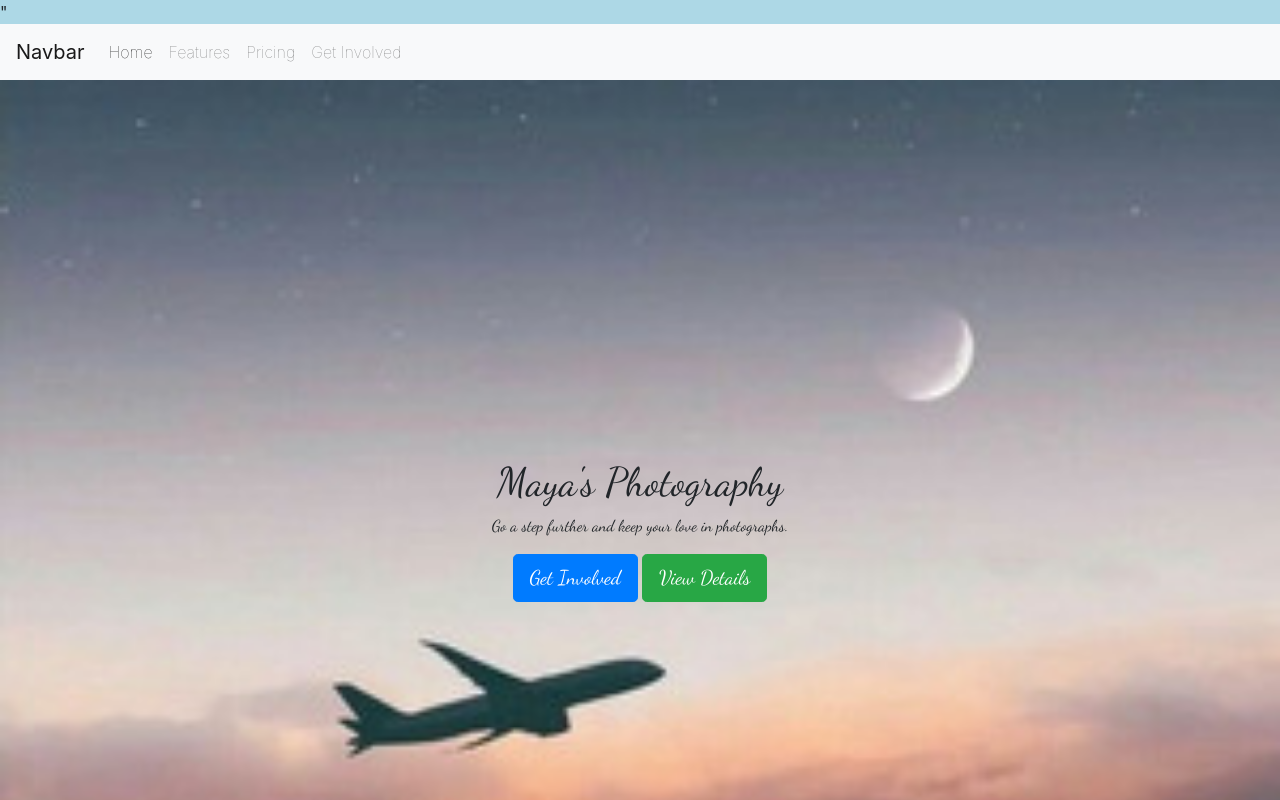
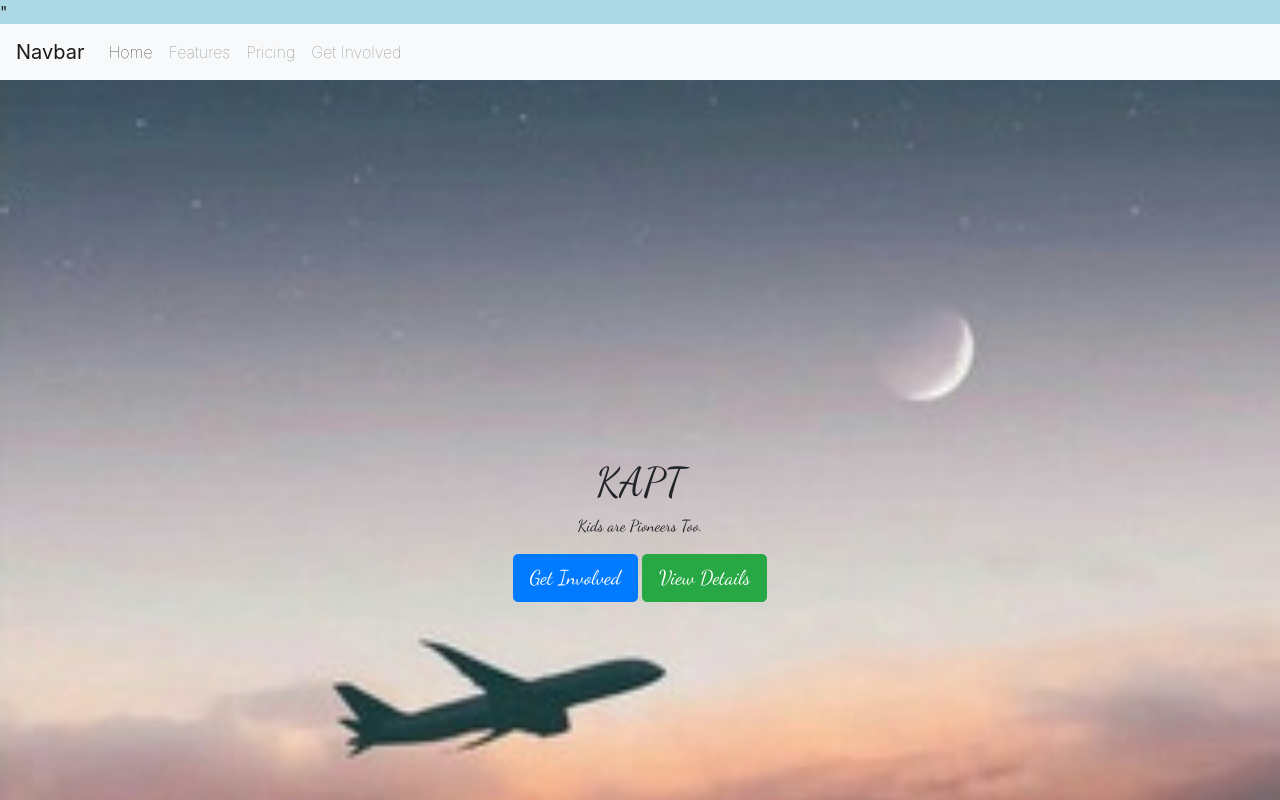
Before and after one commit to mayaflips/projectOne, a plain HTML site: page index.html in a window 1280 px wide. Shown: the top 800 px of the page. Drawn offline with nearby package versions, Linux system fonts and the light colour scheme.

Commit message:
Update index.html

```diff
--- a/index.html
+++ b/index.html
@@ -30,8 +30,8 @@
 
     <header class="d-flex align-items-center">
         <div class="container">
-            <h1>Maya's Photography</h1>
-            <p> Go a step further and keep your love in photographs.</p>
+            <h1>KAPT</h1>
+            <p> Kids are Pioneers Too.</p>
             <button class="btn btn-lg btn-primary">Get Involved</button>
             <button class="btn btn-lg btn-success"> View Details</button>
         </div>
```
